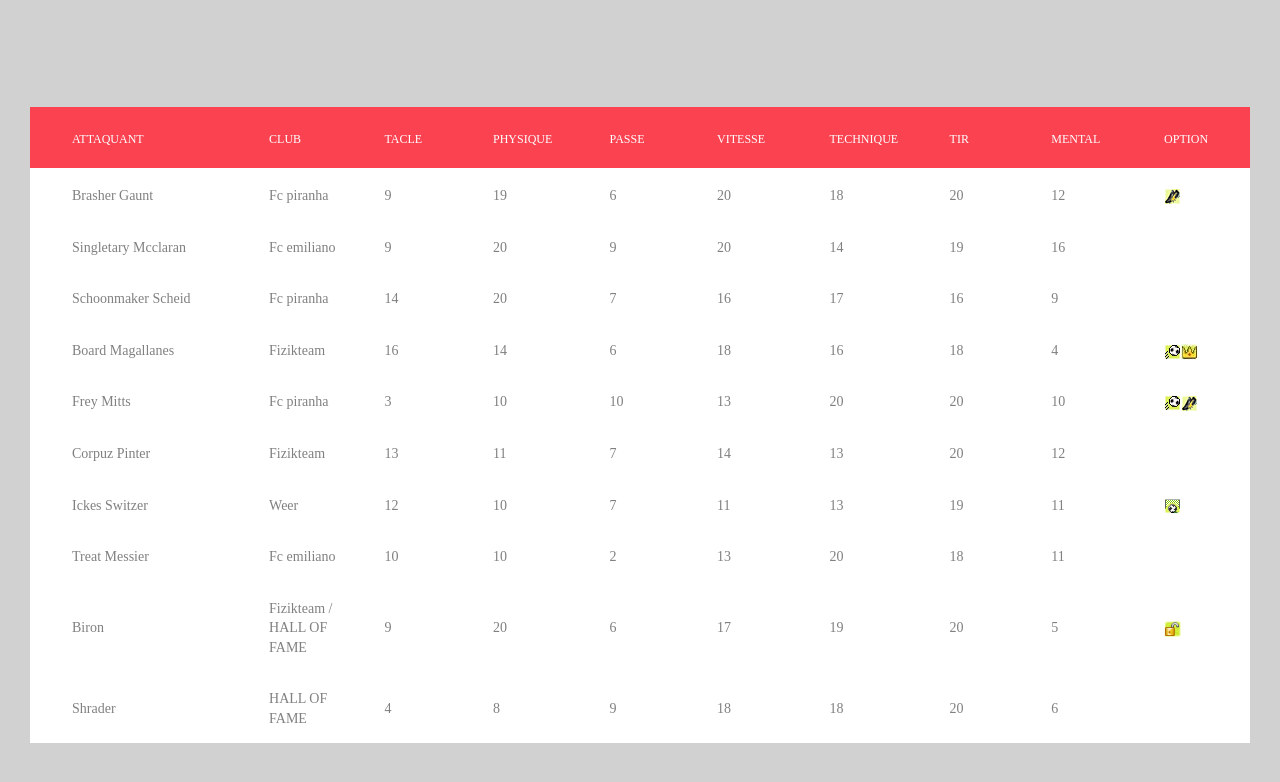
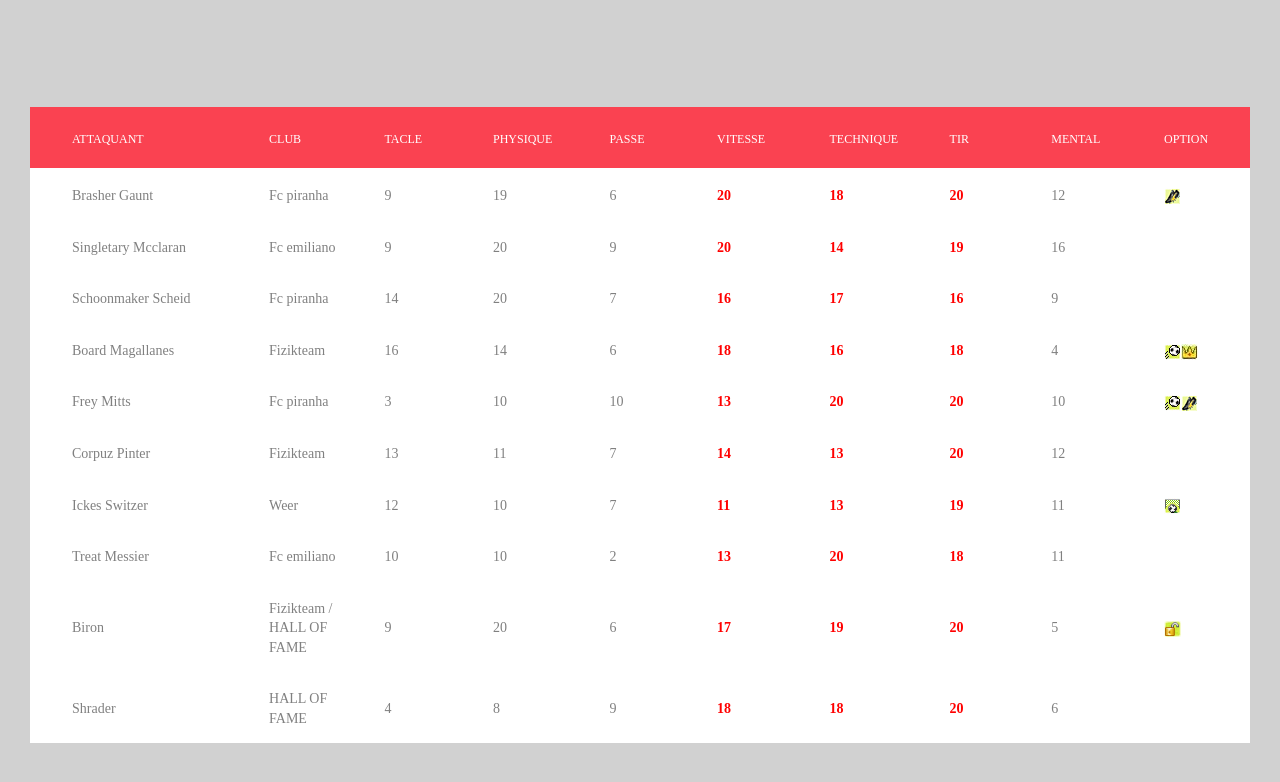
Before and after one commit to fizik26/SimfootSenegalCDM, a plain HTML site: page index.html in a window 1280 px wide. Shown: the part 2725-3507 px from the top of the page. Drawn offline with Linux system fonts and the light colour scheme; a web font is replaced by a local one.

Commit message:
Done attaquants

```diff
--- a/index.html
+++ b/index.html
@@ -583,9 +583,9 @@
 								<td class="column100 column3" data-column="column3">9</td>
 								<td class="column100 column4" data-column="column4">19</td>
 								<td class="column100 column5" data-column="column5">6</td>
-								<td class="column100 column6" data-column="column6">20</td>
-								<td class="column100 column7" data-column="column7">18</td>
-								<td class="column100 column8" data-column="column8">20</td>
+								<td class="column100 column6" data-column="column6" style="color: red; font-weight: bold;">20</td>
+								<td class="column100 column7" data-column="column7" style="color: red; font-weight: bold;">18</td>
+								<td class="column100 column8" data-column="column8" style="color: red; font-weight: bold;">20</td>
 								<td class="column100 column9" data-column="column9">12</td>
 								<td class="column100 column10" data-column="column10"><img src="images/dribbleur.jpg"/></td>
 							</tr>
@@ -595,9 +595,9 @@
 								<td class="column100 column3" data-column="column3">9</td>
 								<td class="column100 column4" data-column="column4">20</td>
 								<td class="column100 column5" data-column="column5">9</td>
-								<td class="column100 column6" data-column="column6">20</td>
-								<td class="column100 column7" data-column="column7">14</td>
-								<td class="column100 column8" data-column="column8">19</td>
+								<td class="column100 column6" data-column="column6" style="color: red; font-weight: bold;">20</td>
+								<td class="column100 column7" data-column="column7" style="color: red; font-weight: bold;">14</td>
+								<td class="column100 column8" data-column="column8" style="color: red; font-weight: bold;">19</td>
 								<td class="column100 column9" data-column="column9">16</td>
 								<td class="column100 column10" data-column="column10"></td>
 							</tr>
@@ -607,9 +607,9 @@
 								<td class="column100 column3" data-column="column3">14</td>
 								<td class="column100 column4" data-column="column4">20</td>
 								<td class="column100 column5" data-column="column5">7</td>
-								<td class="column100 column6" data-column="column6">16</td>
-								<td class="column100 column7" data-column="column7">17</td>
-								<td class="column100 column8" data-column="column8">16</td>
+								<td class="column100 column6" data-column="column6" style="color: red; font-weight: bold;">16</td>
+								<td class="column100 column7" data-column="column7" style="color: red; font-weight: bold;">17</td>
+								<td class="column100 column8" data-column="column8" style="color: red; font-weight: bold;">16</td>
 								<td class="column100 column9" data-column="column9">9</td>
 								<td class="column100 column10" data-column="column10"></td>
 							</tr>
@@ -619,9 +619,9 @@
 								<td class="column100 column3" data-column="column3">16</td>
 								<td class="column100 column4" data-column="column4">14</td>
 								<td class="column100 column5" data-column="column5">6</td>
-								<td class="column100 column6" data-column="column6">18</td>
-								<td class="column100 column7" data-column="column7">16</td>
-								<td class="column100 column8" data-column="column8">18</td>
+								<td class="column100 column6" data-column="column6" style="color: red; font-weight: bold;">18</td>
+								<td class="column100 column7" data-column="column7" style="color: red; font-weight: bold;">16</td>
+								<td class="column100 column8" data-column="column8" style="color: red; font-weight: bold;">18</td>
 								<td class="column100 column9" data-column="column9">4</td>
 								<td class="column100 column10" data-column="column10"><img src="images/sniper.jpg"/><img src="images/capitaine.jpg"/></td>
 							</tr>
@@ -631,9 +631,9 @@
 								<td class="column100 column3" data-column="column3">3</td>
 								<td class="column100 column4" data-column="column4">10</td>
 								<td class="column100 column5" data-column="column5">10</td>
-								<td class="column100 column6" data-column="column6">13</td>
-								<td class="column100 column7" data-column="column7">20</td>
-								<td class="column100 column8" data-column="column8">20</td>
+								<td class="column100 column6" data-column="column6" style="color: red; font-weight: bold;">13</td>
+								<td class="column100 column7" data-column="column7" style="color: red; font-weight: bold;">20</td>
+								<td class="column100 column8" data-column="column8" style="color: red; font-weight: bold;">20</td>
 								<td class="column100 column9" data-column="column9">10</td>
 								<td class="column100 column10" data-column="column10"><img src="images/sniper.jpg"/><img src="images/dribbleur.jpg"/></td>
 							</tr>
@@ -643,9 +643,9 @@
 								<td class="column100 column3" data-column="column3">13</td>
 								<td class="column100 column4" data-column="column4">11</td>
 								<td class="column100 column5" data-column="column5">7</td>
-								<td class="column100 column6" data-column="column6">14</td>
-								<td class="column100 column7" data-column="column7">13</td>
-								<td class="column100 column8" data-column="column8">20</td>
+								<td class="column100 column6" data-column="column6" style="color: red; font-weight: bold;">14</td>
+								<td class="column100 column7" data-column="column7" style="color: red; font-weight: bold;">13</td>
+								<td class="column100 column8" data-column="column8" style="color: red; font-weight: bold;">20</td>
 								<td class="column100 column9" data-column="column9">12</td>
 								<td class="column100 column10" data-column="column10"></td>
 							</tr>
@@ -655,9 +655,9 @@
 								<td class="column100 column3" data-column="column3">12</td>
 								<td class="column100 column4" data-column="column4">10</td>
 								<td class="column100 column5" data-column="column5">7</td>
-								<td class="column100 column6" data-column="column6">11</td>
-								<td class="column100 column7" data-column="column7">13</td>
-								<td class="column100 column8" data-column="column8">19</td>
+								<td class="column100 column6" data-column="column6" style="color: red; font-weight: bold;">11</td>
+								<td class="column100 column7" data-column="column7" style="color: red; font-weight: bold;">13</td>
+								<td class="column100 column8" data-column="column8" style="color: red; font-weight: bold;">19</td>
 								<td class="column100 column9" data-column="column9">11</td>
 								<td class="column100 column10" data-column="column10"><img src="images/penalty.jpg"/></td>
 							</tr>
@@ -667,9 +667,9 @@
 								<td class="column100 column3" data-column="column3">10</td>
 								<td class="column100 column4" data-column="column4">10</td>
 								<td class="column100 column5" data-column="column5">2</td>
-								<td class="column100 column6" data-column="column6">13</td>
-								<td class="column100 column7" data-column="column7">20</td>
-								<td class="column100 column8" data-column="column8">18</td>
+								<td class="column100 column6" data-column="column6" style="color: red; font-weight: bold;">13</td>
+								<td class="column100 column7" data-column="column7" style="color: red; font-weight: bold;">20</td>
+								<td class="column100 column8" data-column="column8" style="color: red; font-weight: bold;">18</td>
 								<td class="column100 column9" data-column="column9">11</td>
 								<td class="column100 column10" data-column="column10"></td>
 							</tr>
@@ -679,9 +679,9 @@
 								<td class="column100 column3" data-column="column3">9</td>
 								<td class="column100 column4" data-column="column4">20</td>
 								<td class="column100 column5" data-column="column5">6</td>
-								<td class="column100 column6" data-column="column6">17</td>
-								<td class="column100 column7" data-column="column7">19</td>
-								<td class="column100 column8" data-column="column8">20</td>
+								<td class="column100 column6" data-column="column6" style="color: red; font-weight: bold;">17</td>
+								<td class="column100 column7" data-column="column7" style="color: red; font-weight: bold;">19</td>
+								<td class="column100 column8" data-column="column8" style="color: red; font-weight: bold;">20</td>
 								<td class="column100 column9" data-column="column9">5</td>
 								<td class="column100 column10" data-column="column10"><img src="images/cadenas.jpg"/></td>
 							</tr>
@@ -691,9 +691,9 @@
 								<td class="column100 column3" data-column="column3">4</td>
 								<td class="column100 column4" data-column="column4">8</td>
 								<td class="column100 column5" data-column="column5">9</td>
-								<td class="column100 column6" data-column="column6">18</td>
-								<td class="column100 column7" data-column="column7">18</td>
-								<td class="column100 column8" data-column="column8">20</td>
+								<td class="column100 column6" data-column="column6" style="color: red; font-weight: bold;">18</td>
+								<td class="column100 column7" data-column="column7" style="color: red; font-weight: bold;">18</td>
+								<td class="column100 column8" data-column="column8" style="color: red; font-weight: bold;">20</td>
 								<td class="column100 column9" data-column="column9">6</td>
 								<td class="column100 column10" data-column="column10"></td>
 							</tr>
```
